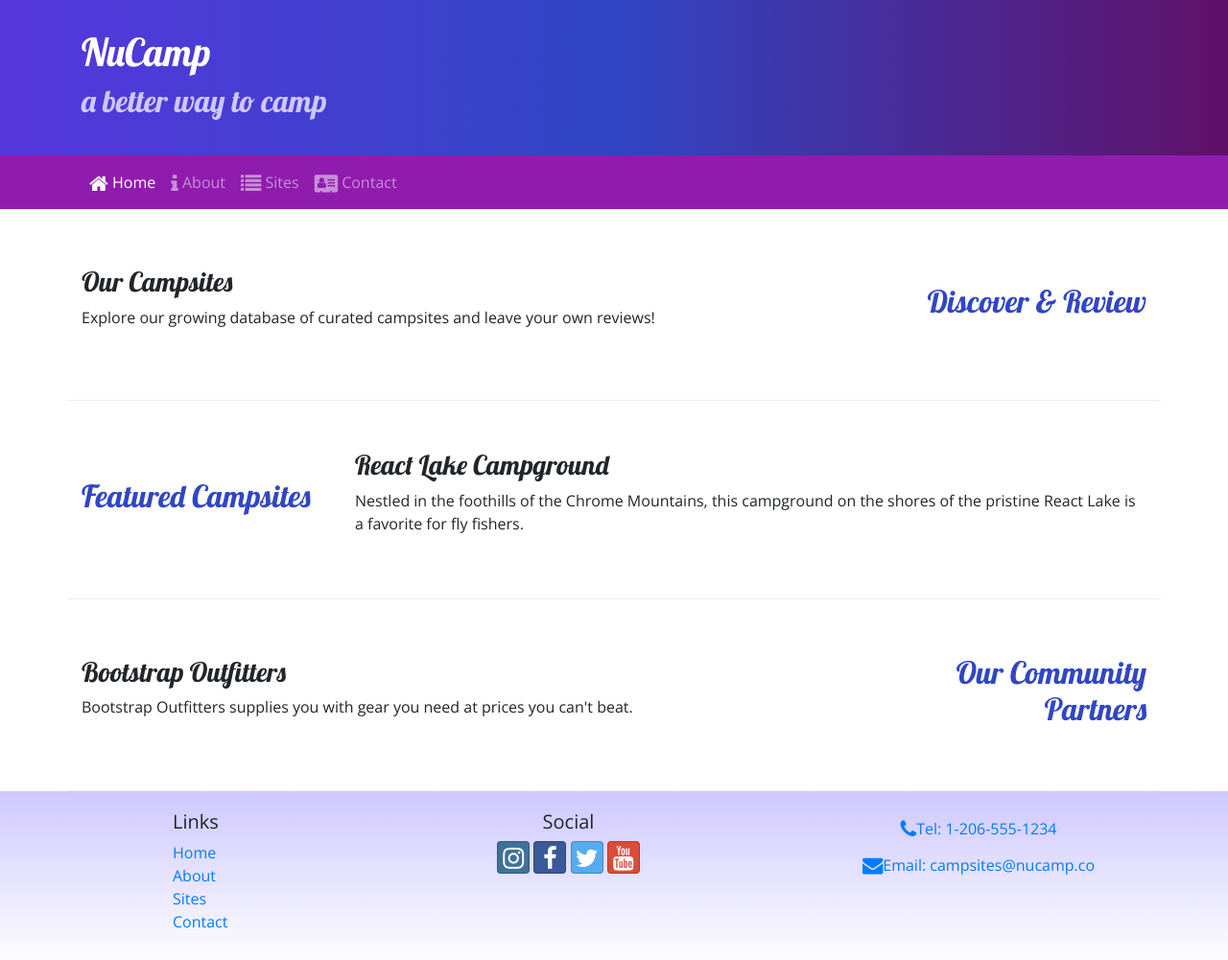
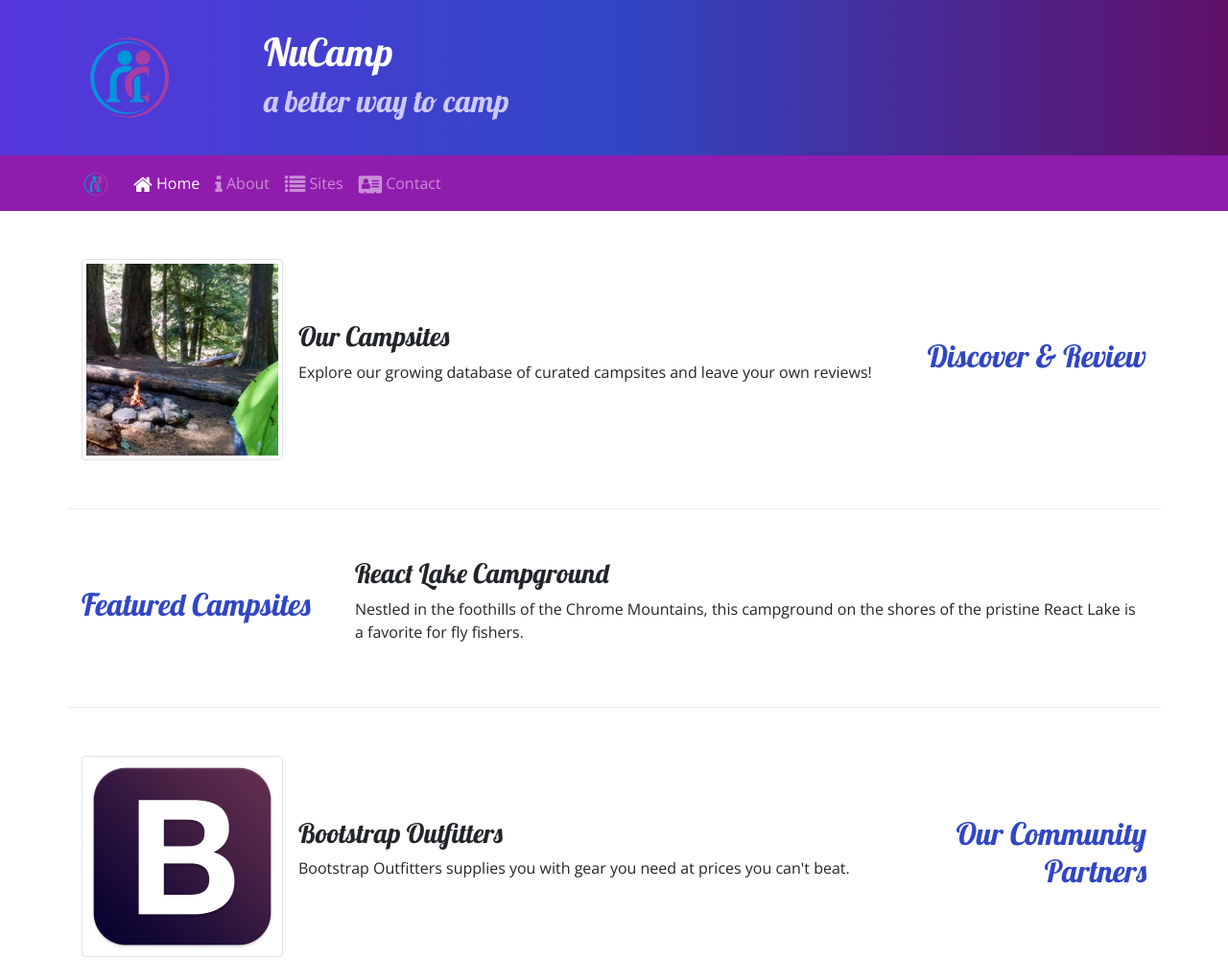
Before and after one commit to Daniel-727/Bootstrap-Project, a website: page index.html in a window 1280 px wide. Shown: the top 1001 px of the page at 96% size. Drawn offline with nearby package versions, Linux system fonts and the light colour scheme.

Commit message:
after images and media exercise

```diff
--- a/index.html
+++ b/index.html
@@ -23,6 +23,9 @@
     <header class="jumbotron jumbotron-fluid">
         <div class="container">
             <div class="row">
+                <div class="col-4 col-sm-3 col-md-2 align-self-center">
+                    <a href="#"><img src="img/logo.png" class="img-fluid"></a>
+                </div>
                 <div class="col">
                     <h1>NuCamp</h1>
                     <h2>a better way to camp</h2>
@@ -33,7 +36,8 @@
 
     <nav class="navbar navbar-expand-sm navbar-dark sticky-top">
         <div class="container">
-            <button class="navbar-toggler ml-auto" type="button" data-toggle="collapse" data-target="nucampNavbar">
+            <a class="navbar-brand" href="#"><img src="img/logo.png" height="30" width="30"></a>
+            <button class="navbar-toggler" type="button" data-toggle="collapse" data-target="nucampNavbar">
                 <span class="navbar-toggler-icon"></span>
             </button>
             <div class="collapse navbar-collapse" id="nucampNavbar">
@@ -53,8 +57,13 @@
                 <h2 class="text-sm-right">Discover & Review</h2>
             </div>
             <div class="col">
-                <h3>Our Campsites</h3>
-                <p class="d-none d-sm-block">Explore our growing database of curated campsites and leave your own reviews!</p>
+                <div class="media">
+                    <img class="d-flex mr-3 img-thumbnail" src="img/breadcrumb-trail-thumb.jpg" alt="Breadcrumb Trail thumbnail">
+                    <div class="media-body align-self-center">
+                        <h3>Our Campsites</h3>
+                        <p class="d-none d-sm-block">Explore our growing database of curated campsites and leave your own reviews!</p>
+                    </div>
+                </div>
             </div>
         </div>
 
@@ -73,8 +82,13 @@
                 <h2 class="text-sm-right">Our Community Partners</h2>
             </div>
             <div class="col">
-                <h3>Bootstrap Outfitters</h3>
-                <p class="d-none d-sm-block">Bootstrap Outfitters supplies you with gear you need at prices you can't beat.</p>
+                <div class="media">
+                    <img class="d-flex mr-3 img-thumbnail" src="img/bootstrap-thumb.png" alt="Bootstrap Outfitters">
+                    <div class="media-body align-self-center">
+                        <h3>Bootstrap Outfitters</h3>
+                        <p class="d-none d-sm-block">Bootstrap Outfitters supplies you with gear you need at prices you can't beat.</p>
+                    </div>
+                </div>
             </div>
         </div>
     </div>
```
Also changed, not shown: aboutus.html (+5 -1 lines), contactus.html (+5 -1 lines), img/bootstrap-thumb.png (added), img/breadcrumb-trail-thumb.jpg (added), img/breadcrumb-trail.jpg (added), img/chrome-river-thumb.jpg (added), img/chrome-river.jpg (added), img/logo.png (added), img/react-lake-thumb.jpg (added), img/react-lake.jpg (added).
